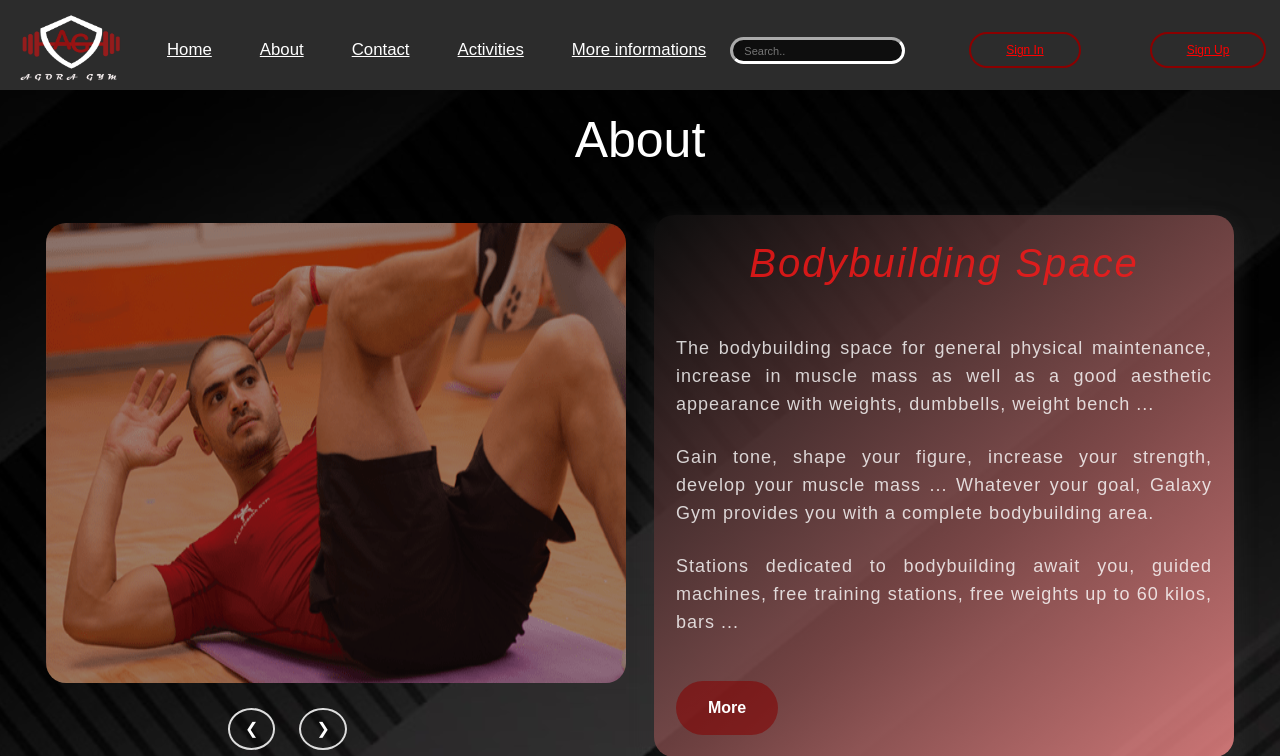
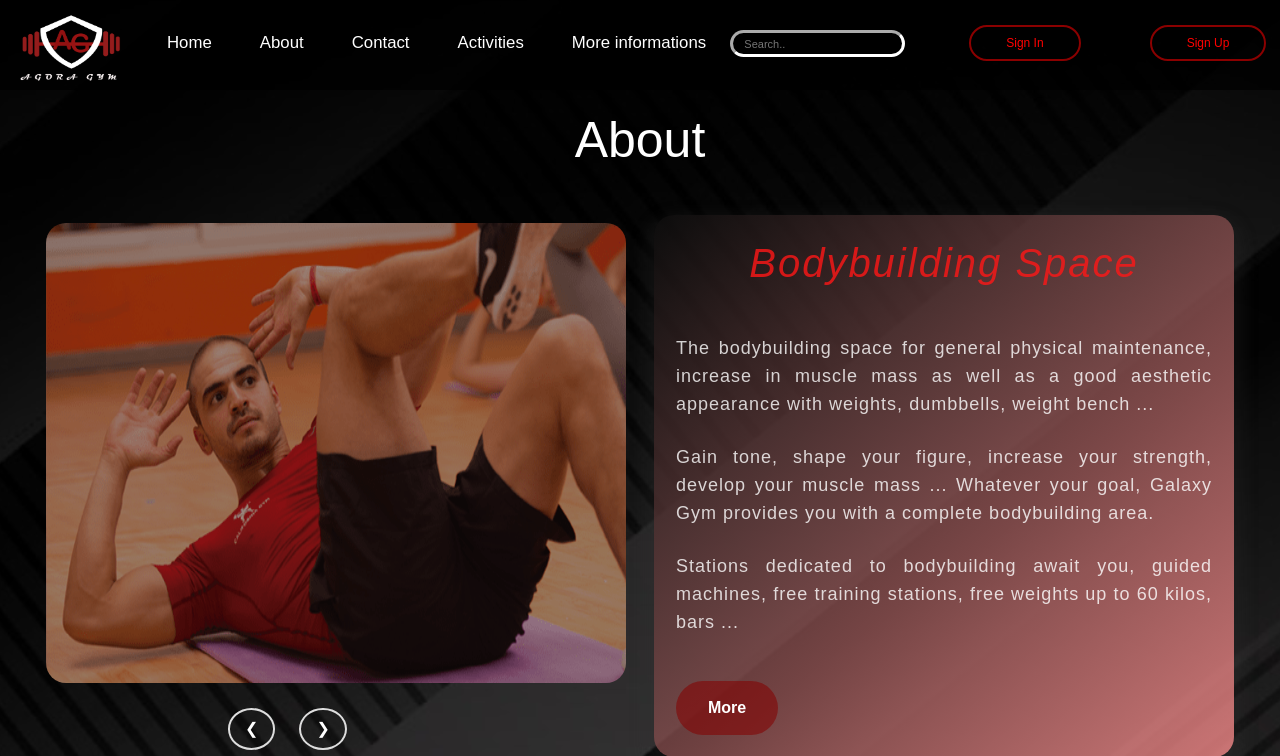
Before and after one commit to mohamed-halim-elleuch/projet-web, a Flask app: page /bodybuilding in a window 1280 px wide. Shown: the top 756 px of the page. Run offline with Flask 2, Linux system fonts and the light colour scheme; some libraries are stand-ins or nearby versions.

Commit message:
commit on 'fin'

```diff
--- a/static/style.css
+++ b/static/style.css
@@ -14,20 +14,21 @@
     background-position: center;
     background-size: cover;
 }
-.nav-link{
-	color:white;
-	border: 2px #08310a ;
-	background-image: linear-gradient(to bottom right, rgb(250, 0, 0), rgb(54, 4, 4));
-	border-radius: 8px;
+
+.nav-link {
+    color: white;
+    border: 2px #08310a;
+    background-image: linear-gradient(to bottom right, rgb(250, 0, 0), rgb(54, 4, 4));
+    border-radius: 8px;
 }
-.nav-link:hover{
-	color: red;
-	background-image: linear-gradient(to bottom right, #2c2c2c,#2c2c2c);
-	border:2px solid red ;
+
+.nav-link:hover {
+    color: red;
+    background-image: linear-gradient(to bottom right, #2c2c2c, #2c2c2c);
+    border: 2px solid red;
 }
 
 a {
-<<<<<<< HEAD
     text-decoration: none;
     margin-right: -1rem;
     margin-left: 1.5rem;
@@ -84,29 +85,6 @@
     margin-left: 15px;
     margin-top: -67px;
     width: 100.5%;
-=======
-	text-decoration: none;
-	margin-right: 3.1rem;
-	margin-left: -1.5rem;
-	color: white;
-}
-.navbar1{
-	background: #2c2c2c;
-	height: 90px;
-	width:100%
-}
-
-.signInUp{
-    margin-top: -0.3rem;
-	display: -webkit-inline-flex;
-}
-
-
-.contentnavbar{
-	margin-left:15px;
-	margin-top: -60px;
-	width: 100.5%;
->>>>>>> bc1cf7c7ef9cf0d9ca5e7a8e760ee53b56c932a6
 }
 
 div ul {
@@ -133,14 +111,10 @@
     color: red;
 }
 
-<<<<<<< HEAD
 .footer {
     width: 100%;
     height: 210px;
     background-color: #000000ab;
-=======
-	background: #2c2c2c;
->>>>>>> bc1cf7c7ef9cf0d9ca5e7a8e760ee53b56c932a6
 }
 
 h1 {
```
Also changed, not shown: other parts of static/style.css (+0 -32 lines).
